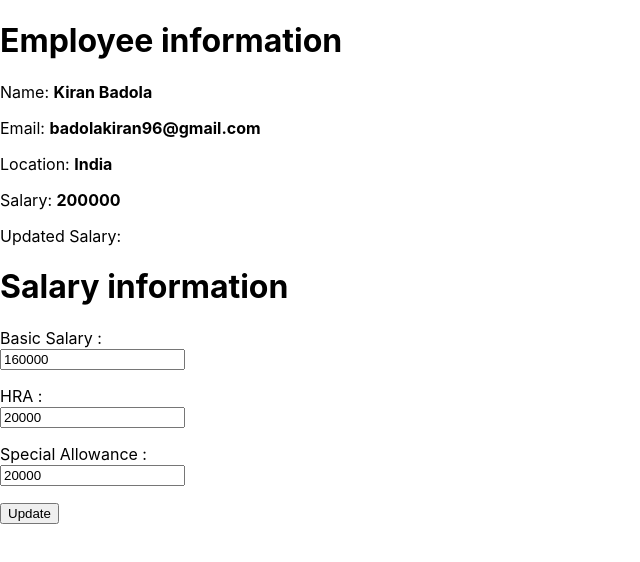
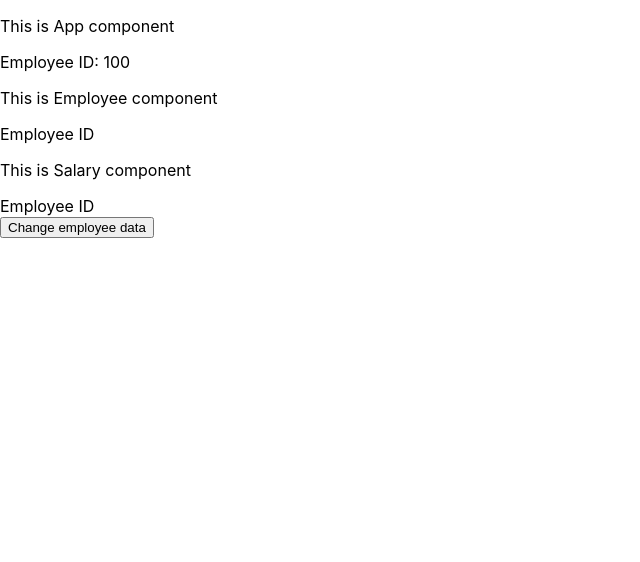
Before and after one commit to TheAgunda/Learn-React, a React (Create React App) app: page / in a window 1280 px wide. Shown: the top 562 px of the page, without its empty margins (0-640 px from the left). Built offline with nearby package versions, Linux system fonts and the light colour scheme.

Commit message:
Context with react

```diff
--- a/src/index.js
+++ b/src/index.js
@@ -1,67 +1,60 @@
 import React from 'react';
 import ReactDOM from 'react-dom';
 import './index.css';
+import PropTypes from 'prop-types'
 
-//Passing the data between child and parent component...
-//Interaction between components
-class Employee extends React.Component {
+//Context provides a way to pass data through the component tree without having to pass props down manually at every level.
 
+//Context is primarily used when some data needs to be accessible by many components at different nesting levels.
+
+
+const employeeContext = React.createContext();
+class App extends React.Component {
   constructor(props) {
     super(props);
     this.state = {
-      updateSalary: null,
+      Id: 100,
+      Name: "Kiran Badola",
+      Location: "India",
+      Salary: "1000K"
     }
   }
-  getUpdatedSalary = (salary) => {
-    this.setState({ updateSalary: salary });
+  change_employee_data = () => {
+    this.setState({ Id: 103 })
   }
   render() {
     return <div>
-      <h1>Employee information</h1>
-      <p>Name: <b>{this.props.Name}</b></p>
-      <p>Email: <b>{this.props.Email}</b></p>
-      <p>Location: <b>{this.props.Location}</b></p>
-      <p>Salary: <b>{this.props.Salary}</b></p>
-      <p>Updated Salary: <b>{this.state.updateSalary}</b></p>
-      <Salary BasicSalary={this.props.BasicSalary} HRA={this.props.HRA} SpecialAllowance={this.props.SpecialAllowance} onSalaryChanged={this.getUpdatedSalary}>
-      </Salary>
+
+      <p>This is App component</p>
+      Employee ID:  {this.state.Id}
+      <employeeContext.Provider value={this.state}>
+        <Employee></Employee>
+      </employeeContext.Provider>
+      <button onClick={this.change_employee_data}>Change employee data</button>
     </div>
+  }
 
-  }
 }
 
-class Salary extends React.Component {
-  constructor(props) {
-    super(props);
-    this.state = {
-      basic: this.props.BasicSalary,
-      hra: this.props.HRA,
-      sa: this.props.SpecialAllowance,
-    }
-  }
-  updateSalary = () => {
-    let salary = parseInt(this.refs.basic.value) + parseInt(this.refs.hra.value) + parseInt(this.refs.sa.value)
-    this.props.onSalaryChanged(salary);
-  }
+class Employee extends React.Component {
+  static context = employeeContext;
   render() {
     return <div>
-      <h1>Salary information</h1>
-      <p>
-        Basic Salary : <br />
-        <input type="text" ref="basic" defaultValue={this.state.basic} />
-      </p>
-      <p>
-        HRA : <br />
-        <input type="text" ref="hra" defaultValue={this.state.hra} />
-      </p>
-      <p>
-        Special Allowance : <br />
-        <input type="text" ref="sa" defaultValue={this.state.sa} />
-      </p>
-      <button onClick={this.updateSalary}>Update</button>
+      <p>This is Employee component</p>
+      Employee ID {this.context.Id}
+      <Salary></Salary>
     </div>
   }
 }
+class Salary extends React.Component {
+  static context = employeeContext;
+  render() {
+    return <div>
+      <p>This is Salary component</p>
+      Employee ID {this.context.Name}
+    </div>
+  }
+}
+const elements = <App></App>
 
-const element = <Employee Name="Kiran Badola" Email="badolakiran96@gmail.com" Location="India" Salary="200000" BasicSalary="160000" HRA="20000" SpecialAllowance="20000" ></Employee>
-ReactDOM.render(element, document.getElementById('application'))
+ReactDOM.render(elements, document.getElementById('application'))
```
